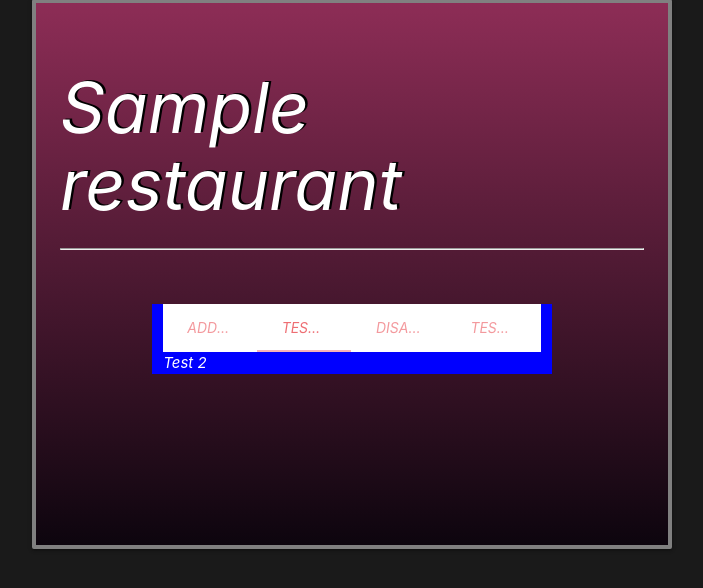
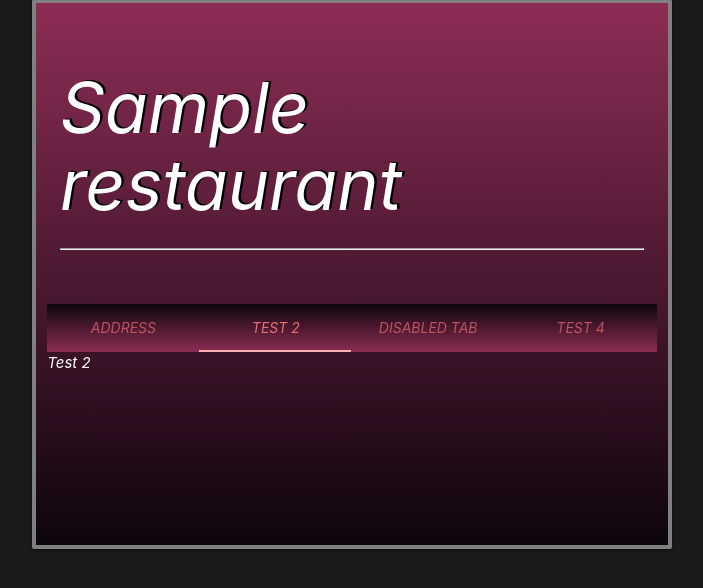
Before and after one commit to tvilla0000/Tasty, a Django app: page /restaurant/ in a window 1280 px wide. Shown: the part 193-781 px from the top of the page, without its empty margins (160-863 px from the left). Run offline with Django 3.2, Linux system fonts and the light colour scheme; tables that the repository leaves empty hold one stand-in row (values such as "Sample post").

Commit message:
add style to home page

```diff
--- a/main/static/css/style.css
+++ b/main/static/css/style.css
@@ -35,12 +35,3 @@ margin-top: 50px !important;
     font-size: 30px !important;
 }
 }
-
-.tab {
-    font-size: 55px !important;
-}
-
-#tab {
-    width: 50vh !important;
-    background-color: blue !important;
-}
--- a/main/templates/restaurant/restaurant_list.html
+++ b/main/templates/restaurant/restaurant_list.html
@@ -14,9 +14,9 @@
             <label style="font-size: 25px; color:white;text-shadow:1.5px -.5px black; padding: 5px;border: 3px solid gray;background-color: black;border-radius: 5px;">Description</label><br><br><span class="card-title" style="color: white">{{ r.description }}</span> -->
           </div>
         </a>
-        <div class="row" id="tab">
+        <div class="row">
             <div class="col s12">
-              <ul class="tabs">
+              <ul class="tabs" style="background:linear-gradient(#0d050e, #8d2d53)">
                 <li class="tab col s3"><a href="#test1" class="tab-title">Address</a></li>
                 <li class="tab col s3"><a class="active" href="#test2" class="tab-title">Test 2</a></li>
                 <li class="tab col s3 "><a href="#test3" class="tab-title">Disabled Tab</a></li>
```
